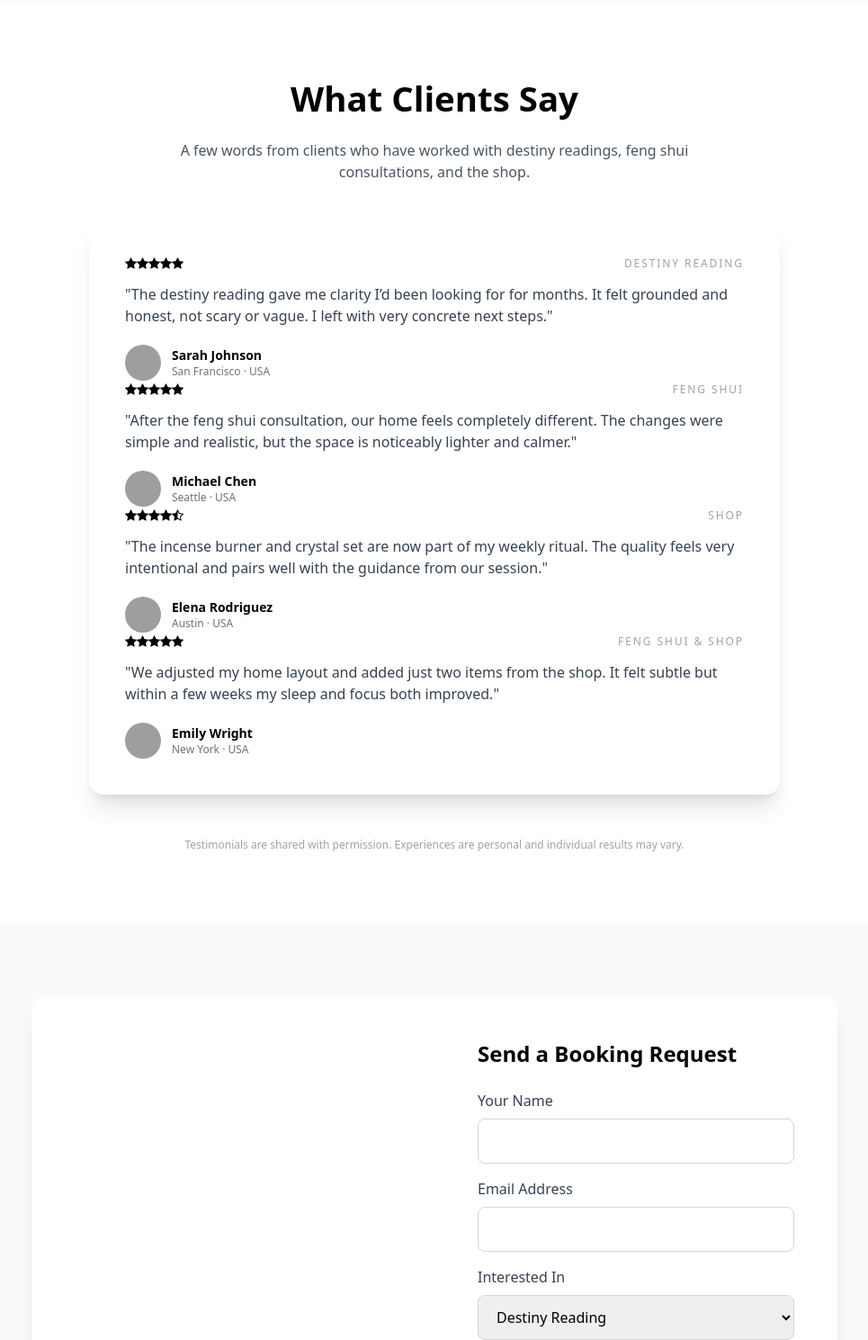
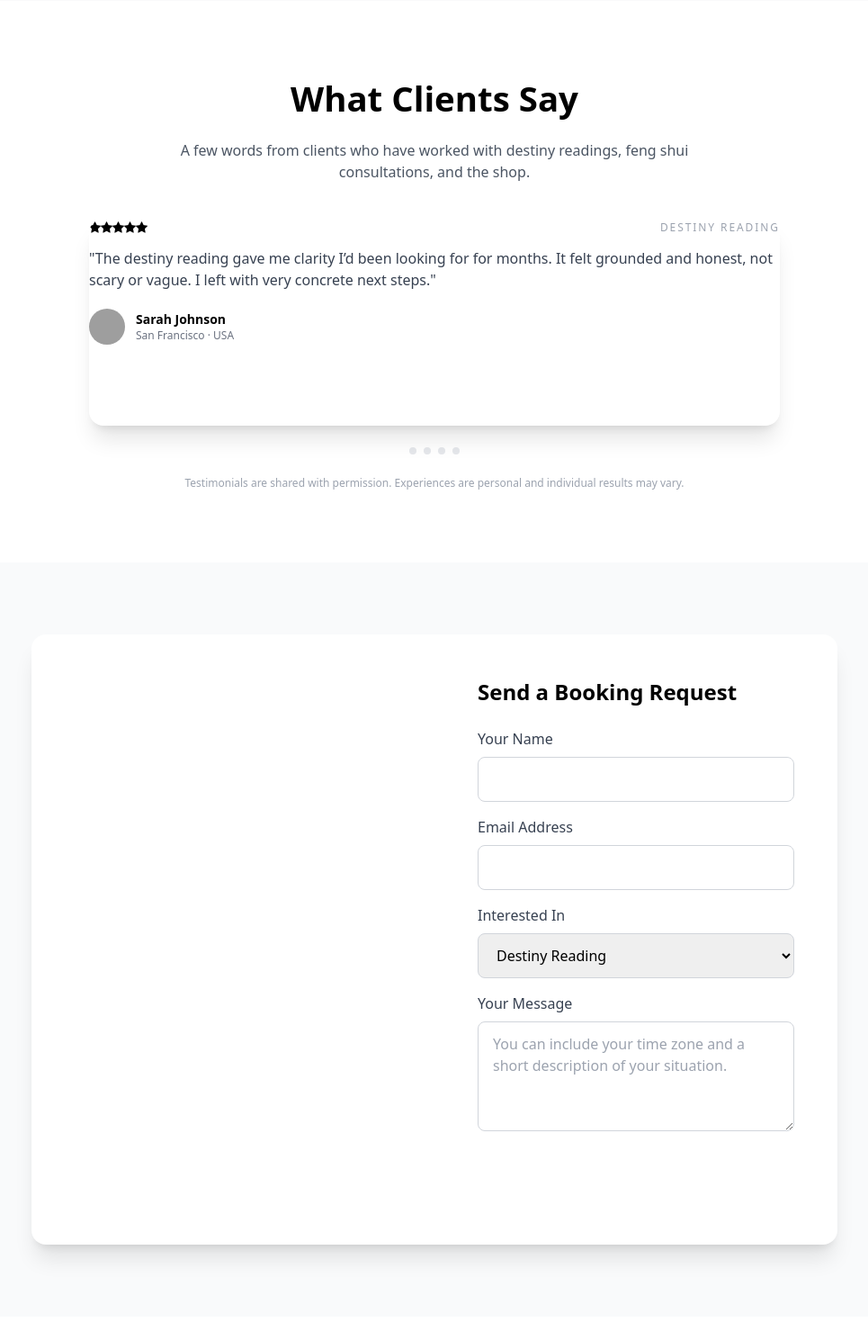
Before and after one commit to ljh285218864-hue/mystic-insights, a PHP site: page / in a window 1280 px wide. Shown: the part 3861-5350 px from the top of the page at 90% size, without its empty margins (157-1122 px from the left). Run offline with PHP 8.4, Linux system fonts and the light colour scheme; some libraries are stand-ins or nearby versions; grey boxes are pictures that could not be loaded.

Commit message:
Update style.css

```diff
--- a/style.css
+++ b/style.css
@@ -257,3 +257,42 @@
     transform: translateX(-50%);
   }
 }
+/* ===== Testimonials slider (首页评价轮播) ===== */
+
+.testimonial-slider-box {
+  position: relative;
+  min-height: 230px; /* 保证容器高度稳定，不会因为文字多少抖动 */
+}
+
+.testimonial-slide {
+  position: absolute;
+  inset: 0;
+  opacity: 0;
+  transform: translateY(12px);
+  transition: opacity 0.45s ease, transform 0.45s ease;
+  pointer-events: none;
+}
+
+/* 当前显示的 slide */
+.testimonial-slide.active {
+  opacity: 1;
+  transform: translateY(0);
+  pointer-events: auto;
+}
+
+.testimonial-dot {
+  width: 8px;
+  height: 8px;
+  border-radius: 999px;
+  background-color: #e5e7eb;
+  border: none;
+  padding: 0;
+  cursor: pointer;
+  transition: all 0.2s ease;
+}
+
+/* 当前 slide 对应的小圆点 */
+.testimonial-dot.active {
+  width: 20px;
+  background-image: linear-gradient(90deg, var(--secondary), var(--primary));
+}
```
